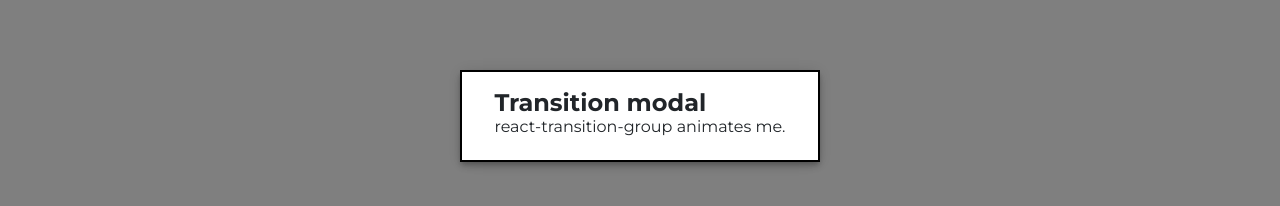
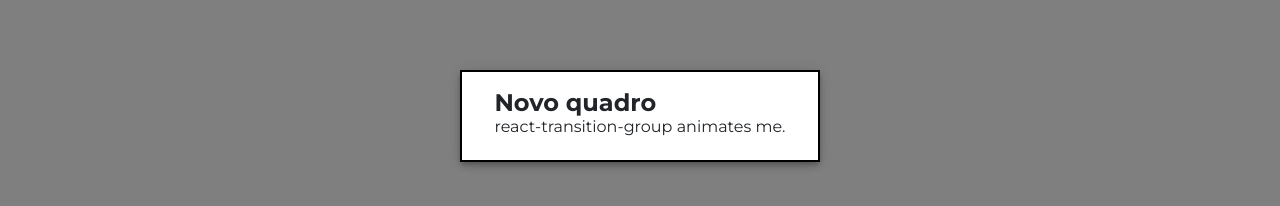
Before and after one commit to WesleyyRafaell/post2b, a React (Create React App) app: page / in a window 1280 px wide. Both pictures are taken after a click on the button 1228 px from the left and 30 px from the top of the page. Shown: the part 284-490 px from the top of the page. Built offline with nearby package versions, Linux system fonts and the light colour scheme.

Commit message:
adicionando sistema de roteamento

```diff
--- a/src/App.js
+++ b/src/App.js
@@ -1,26 +1,12 @@
-import Board from './components/Board';
-import Header from './components/Header';
-import ModalComponent from './components/ModalComponent';
 import { ModalProvider } from './contexts/ModalContext';
+import Routes from './routes';
 import './styles/global.css';
-
-import './temporarycss.css'
 
 function App() {
   return (
     <div className="App">
       <ModalProvider>
-        <Header />
-        <div className="containerBoards">
-          <h2>Meus quadros</h2>
-          <div className="boards">
-            <Board name="Projeto 1" />
-            <Board name="Projeto 2" />
-            <Board name="Projeto 3" />
-          </div>
-        </div>
-
-        <ModalComponent />
+        <Routes />
       </ModalProvider>
     </div>
   );
--- a/src/components/ModalComponent/index.js
+++ b/src/components/ModalComponent/index.js
@@ -19,15 +19,13 @@ const useStyles = makeStyles((theme) => ({
   },
 }));
 
-export default function ModalComponent() {
+export default function ModalComponent({ children }) {
   const classes = useStyles();
 
   const { open, handleClose } = useContext(ModalContext)
 
   return (
     <Modal
-      aria-labelledby="transition-modal-title"
-      aria-describedby="transition-modal-description"
       className={classes.modal}
       open={open}
       onClose={handleClose}
@@ -39,8 +37,7 @@ export default function ModalComponent() {
     >
       <Fade in={open}>
         <div className={classes.paper}>
-          <h2 id="transition-modal-title">Transition modal</h2>
-          <p id="transition-modal-description">react-transition-group animates me.</p>
+          {children}
         </div>
       </Fade>
     </Modal>
--- /dev/null
+++ b/src/pages/Home/index.js
@@ -0,0 +1,28 @@
+import Board from '../../components/Board';
+import Header from '../../components/Header';
+import ModalComponent from '../../components/ModalComponent';
+import { ModalProvider } from '../../contexts/ModalContext';
+
+import './style.css'
+
+export default function Home() {
+  return (
+    <>
+      <Header />
+
+      <div className="containerBoards">
+        <h2>Meus quadros</h2>
+        <div className="boards">
+          <Board name="Projeto 1" />
+          <Board name="Projeto 2" />
+          <Board name="Projeto 3" />
+        </div>
+      </div>
+
+      <ModalComponent>
+        <h2>Novo quadro</h2>
+        <p>react-transition-group animates me.</p>
+      </ModalComponent>
+    </>
+  );
+}
--- /dev/null
+++ b/src/routes.js
@@ -0,0 +1,18 @@
+import {
+  BrowserRouter as Router,
+  Switch,
+  Route,
+} from "react-router-dom";
+
+// pages
+import Home from "./pages/Home";
+
+export default function Routes(){
+  return(
+    <Router>
+      <Switch>
+        <Route exact path="/" component={Home} />
+      </Switch>
+    </Router>
+  )
+}
```
Also changed, not shown: src/pages/Home/style.css (renamed from src/temporarycss.css).
